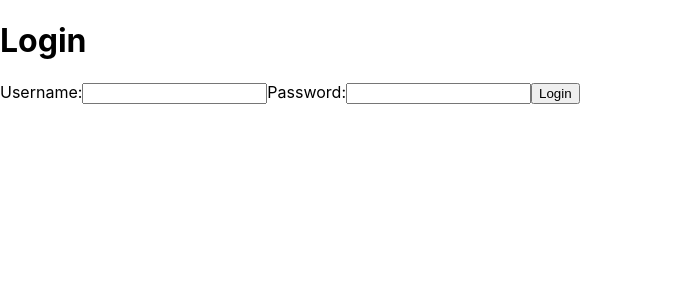
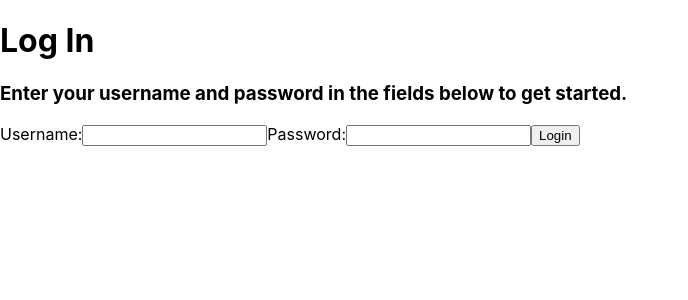
Before and after one commit to marotella/DataLiteracyFrontend, a React (Create React App) app: page /users/login in a window 1280 px wide. Shown: the top 300 px of the page, without its empty margins (0-688 px from the left). Built offline with nearby package versions, Linux system fonts and the light colour scheme; no server answers.

Commit message:
directions

```diff
--- a/src/pages/Login.js
+++ b/src/pages/Login.js
@@ -17,7 +17,8 @@ function Login() {
     }
     return(
         <div>
-            <h1>Login</h1>
+            <h1>Log In</h1>
+            <h3>Enter your username and password in the fields below to get started.</h3>
             <form onSubmit={handleSubmit}>
                 <label htmlFor="username">Username:
                 </label>
```
